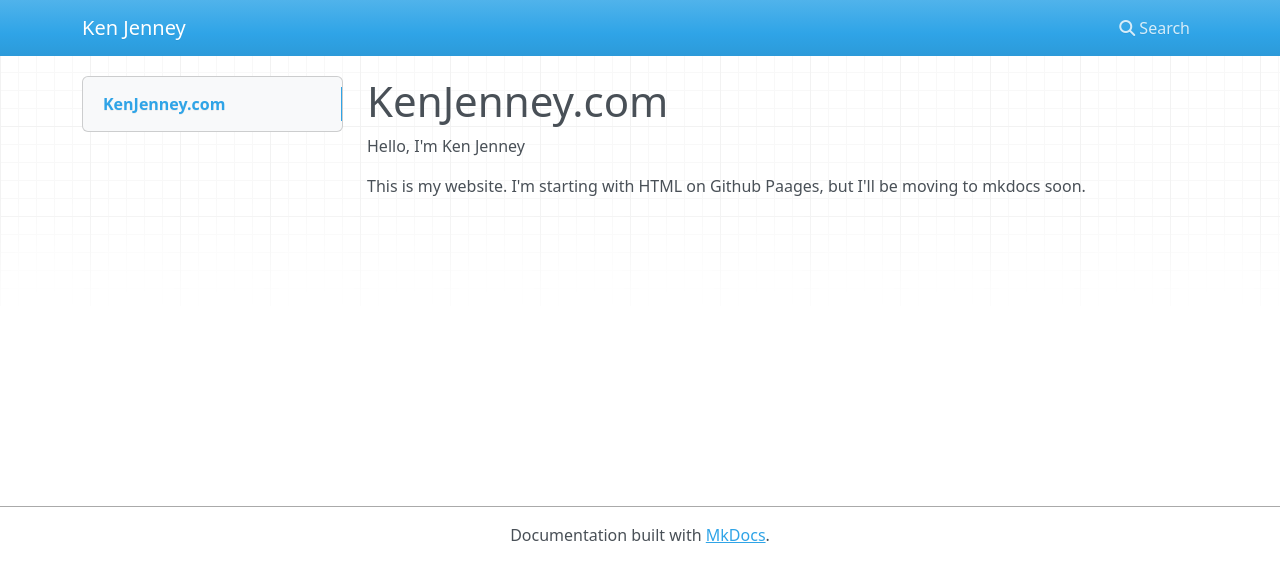
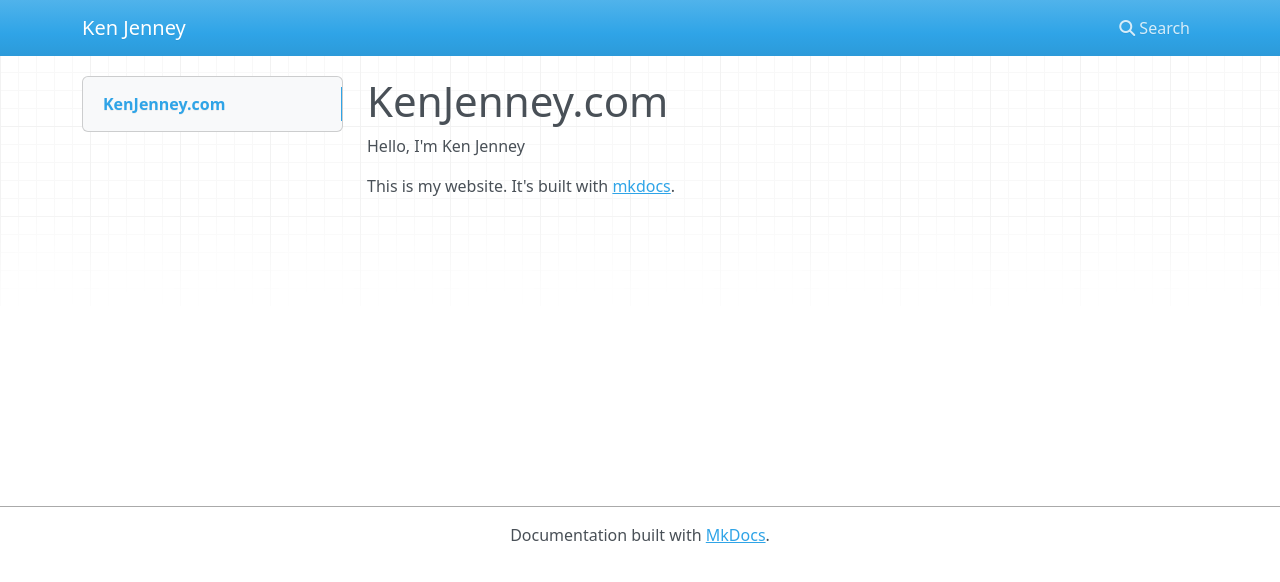
Before and after one commit to kjenney/kenjenney.github.io, an MkDocs documentation site: the page built from docs/index.md, in a window 1280 px wide. Shown: the top 582 px of the page. Built offline with MkDocs 1.6.1, drawn with Linux system fonts in a browser that asks for light colours; nearby versions of some CDN libraries.

Commit message:
Moved to mkdocs

```diff
--- a/docs/index.md
+++ b/docs/index.md
@@ -2,4 +2,4 @@
 
 Hello, I'm Ken Jenney
 
-This is my website. I'm starting with HTML on Github Paages, but I'll be moving to mkdocs soon.
+This is my website. It's built with [mkdocs](https://www.mkdocs.org/getting-started/).
--- a/index.html
+++ /dev/null
@@ -1,3 +0,0 @@
-Hello, I'm Ken Jenney
-
-This is my website. I'm starting with HTML on Github Paages, but I'll be moving to mkdocs soon.
```
